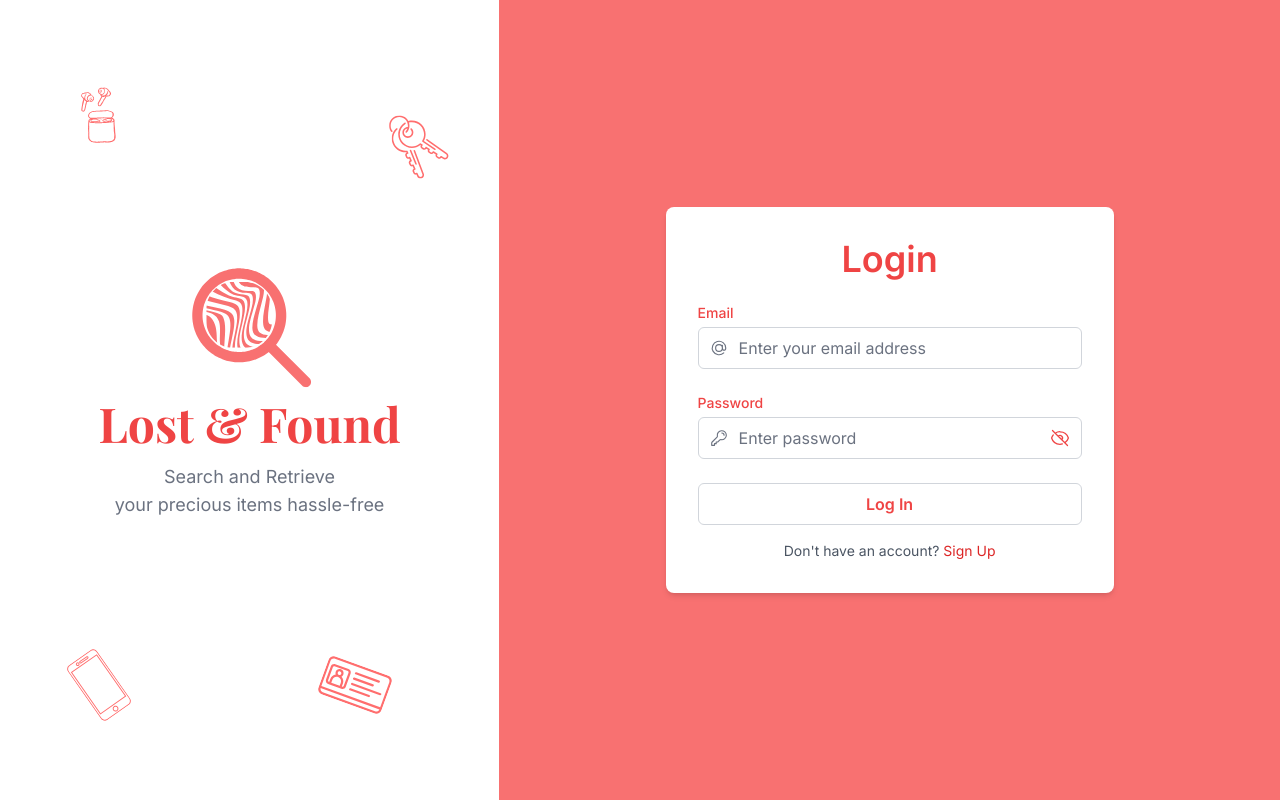
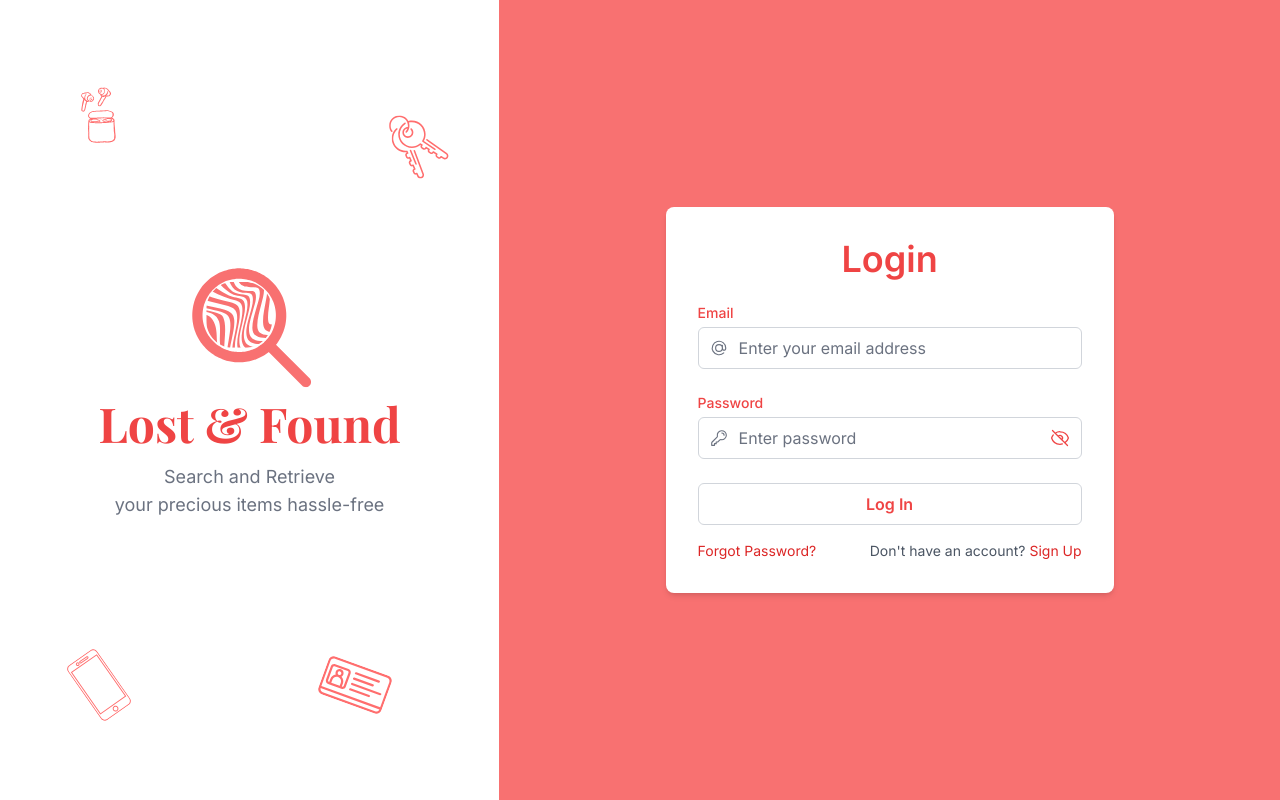
Before and after one commit to Qntlz/Lost-Found-Web-App, a Next.js app: page /login in a window 1280 px wide. Built offline with nearby package versions, Linux system fonts and the light colour scheme; no server answers.

Commit message:
Add Forgot Password UI

```diff
--- a/app/ui/login/login-form.tsx
+++ b/app/ui/login/login-form.tsx
@@ -111,13 +111,20 @@ export default function LoginPage() {
                     >
                         Log In
                     </button>
-                </form>
+                <div className="flex flex-col items-start pr-5">
+                    <p className="text-center text-sm text-gray-600 mt-4">
+                        <Link href="/signup" className="text-red-600 hover:underline">
+                            Forgot Password?
+                        </Link>
+                    </p>
                     <p className="text-center text-sm text-gray-600 mt-4">
                         Don't have an account?{' '}
                         <Link href="/signup" className="text-red-600 hover:underline">
                             Sign Up
                         </Link>
                     </p>
+                </div>
+                </form>
             </div>
 
             {/* Ipad Pro */}
@@ -280,6 +287,12 @@ export default function LoginPage() {
                                 Log In
                             </button>
                         </form>
+                        <div className="flex justify-between">
+                            <p className="text-center text-sm text-gray-600 mt-4">
+                                <Link href="/signup" className="text-red-600 hover:underline">
+                                    Forgot Password?
+                                </Link>
+                            </p>
                             <p className="text-center text-sm text-gray-600 mt-4">
                                 Don't have an account?{' '}
                                 <Link href="/signup" className="text-red-600 hover:underline">
@@ -289,6 +302,7 @@ export default function LoginPage() {
                         </div>
                     </div>
                 </div>
+            </div>
 
         </div>
     );
```
Lines whose indentation alone changed are shown as unchanged.
